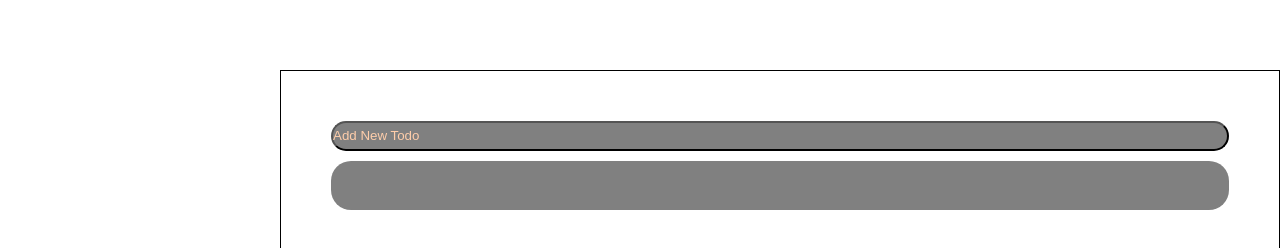
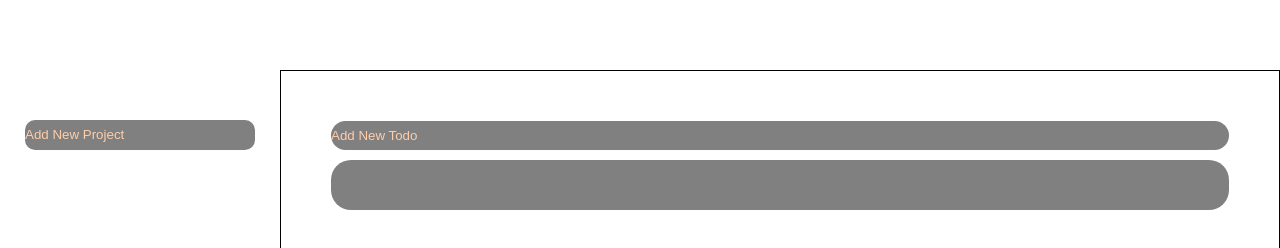
Before and after one commit to jckstllrd/odin-todo-app, a website built with webpack: page src/template.html in a window 1280 px wide. Shown: the top 248 px of the page. Built offline with nearby package versions, Linux system fonts and the light colour scheme.

Commit message:
Add button for new projects with styling

```diff
--- a/src/styles.css
+++ b/src/styles.css
@@ -42,6 +42,20 @@ body {
 
 .sidebar {
   grid-area: sidebar;
+  display: flex;
+  gap: 10px;
+  justify-content: center;
+  padding: 50px 25px;
+  height: auto;
+  flex-direction: column;
+}
+
+.new-project {
+      border-radius: 10px;
+  display: flex;
+  flex-direction: column;
+  justify-content: center;
+  background-color: var(--primary-dbg-colour);
 }
 
 .content {
@@ -64,9 +78,14 @@ body {
   gap: 10px;
 }
 
-.new-todo-btn {
+.btn {
     padding: 0;
     height: 5%;
+    border: none;
+}
+
+.btn:hover {
+    color: black;
 }
 
 /* Todo styling */
--- a/src/template.html
+++ b/src/template.html
@@ -8,9 +8,9 @@
   <body>
     <div class="grid">
       <div class="header"></div>
-      <div class="sidebar"></div>
+      <div class="sidebar"><button class="new-project btn">Add New Project</button><div class="project-list"></div></div>
       <div class="content">
-        <button class="todo new-todo-btn">Add New Todo</button>
+        <button class="todo new-todo btn">Add New Todo</button>
         <div class="todo-list">
 
         <div class="todo"></div>
```
